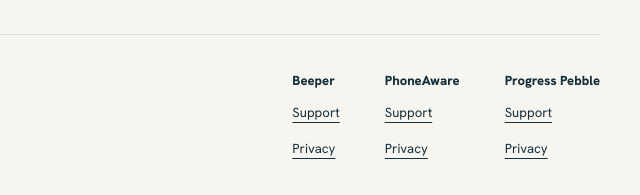
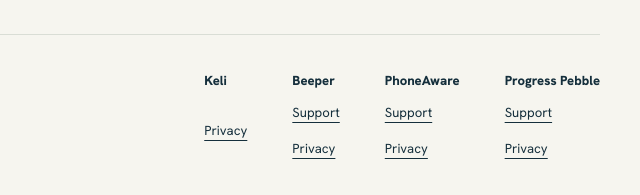
Before and after one commit to prodottopeak/prodottopeak.github.io, a plain HTML site: page index.html in a window 1280 px wide. Shown: the part 1454-1649 px from the top of the page, 640-1280 px from the left. Drawn offline with Linux system fonts and the light colour scheme.

Commit message:
Publish Keli privacy policy and AdMob publisher record

```diff
--- a/index.html
+++ b/index.html
@@ -57,6 +57,6 @@
     </section>
     <section id="studio" class="wrap about"><p class="eyebrow">The studio</p><div><h2>One useful thing,<br>thoughtfully made.</h2><p>Prodotto Peak makes focused tools for iPhone and iPad. Each app has its own purpose, pace and personality. Explore the one that fits your day.</p><a class="contact" href="mailto:hello@prodottopeak.com">A question or an idea? Say hello <span aria-hidden="true">↗</span></a></div></section>
   </main>
-  <footer class="wrap footer"><a class="wordmark" href="/">Prodotto Peak</a><div class="legal-links"><div><span>Beeper</span><a href="/beeper/support.html">Support</a><a href="/beeper/privacy-policy.html">Privacy</a></div><div><span>PhoneAware</span><a href="/phoneaware/support.html">Support</a><a href="/phoneaware/privacy.html">Privacy</a></div><div><span>Progress Pebble</span><a href="/pebble/support/">Support</a><a href="/pebble/privacy/">Privacy</a></div></div></footer>
+  <footer class="wrap footer"><a class="wordmark" href="/">Prodotto Peak</a><div class="legal-links"><div><span>Keli</span><a href="/keli/privacy/">Privacy</a></div><div><span>Beeper</span><a href="/beeper/support.html">Support</a><a href="/beeper/privacy-policy.html">Privacy</a></div><div><span>PhoneAware</span><a href="/phoneaware/support.html">Support</a><a href="/phoneaware/privacy.html">Privacy</a></div><div><span>Progress Pebble</span><a href="/pebble/support/">Support</a><a href="/pebble/privacy/">Privacy</a></div></div></footer>
 </body>
 </html>
--- a/sitemap.xml
+++ b/sitemap.xml
@@ -99,4 +99,5 @@
   <url>
     <loc>https://prodottopeak.com/phoneaware/support.html</loc>
   </url>
+  <url><loc>https://prodottopeak.com/keli/privacy/</loc><lastmod>2026-11-17</lastmod></url>
 </urlset>
```
Also changed, not shown: keli/privacy/index.html (added, +1 -0 lines), app-ads.txt (added).
